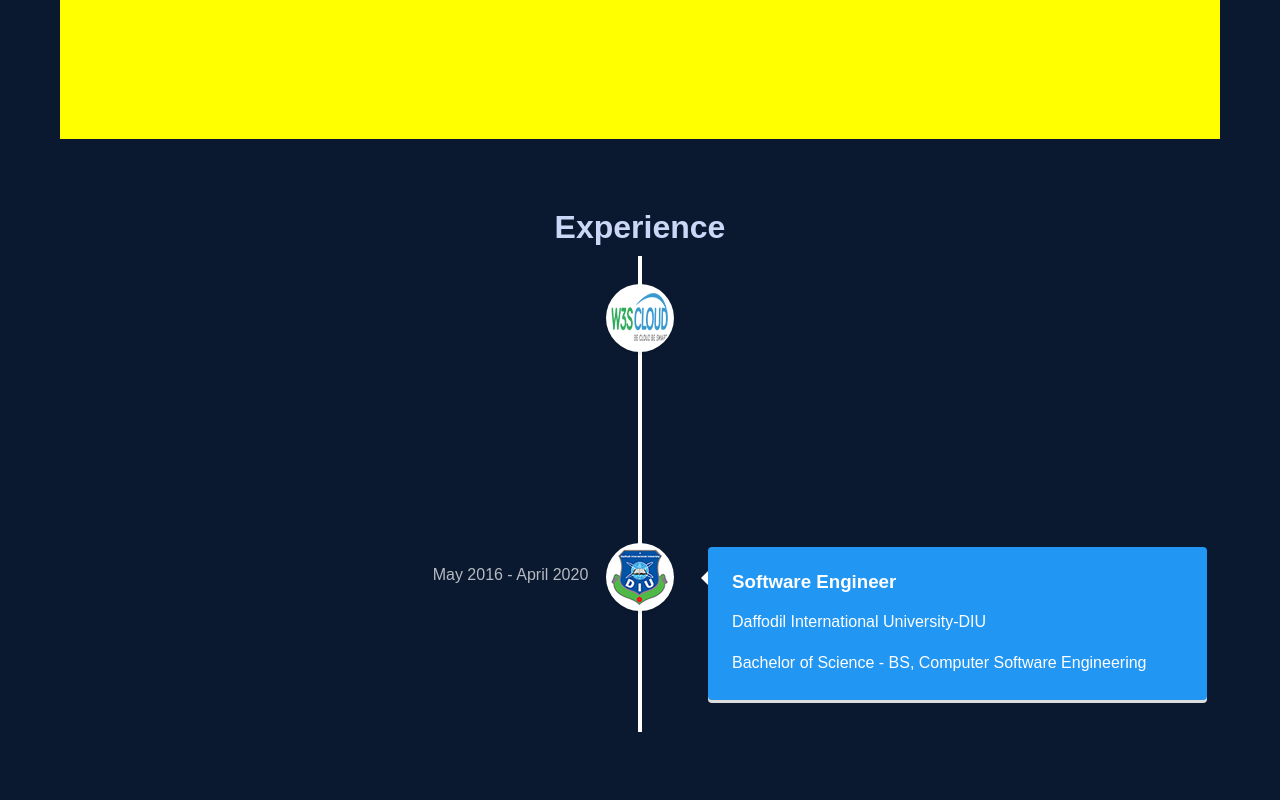
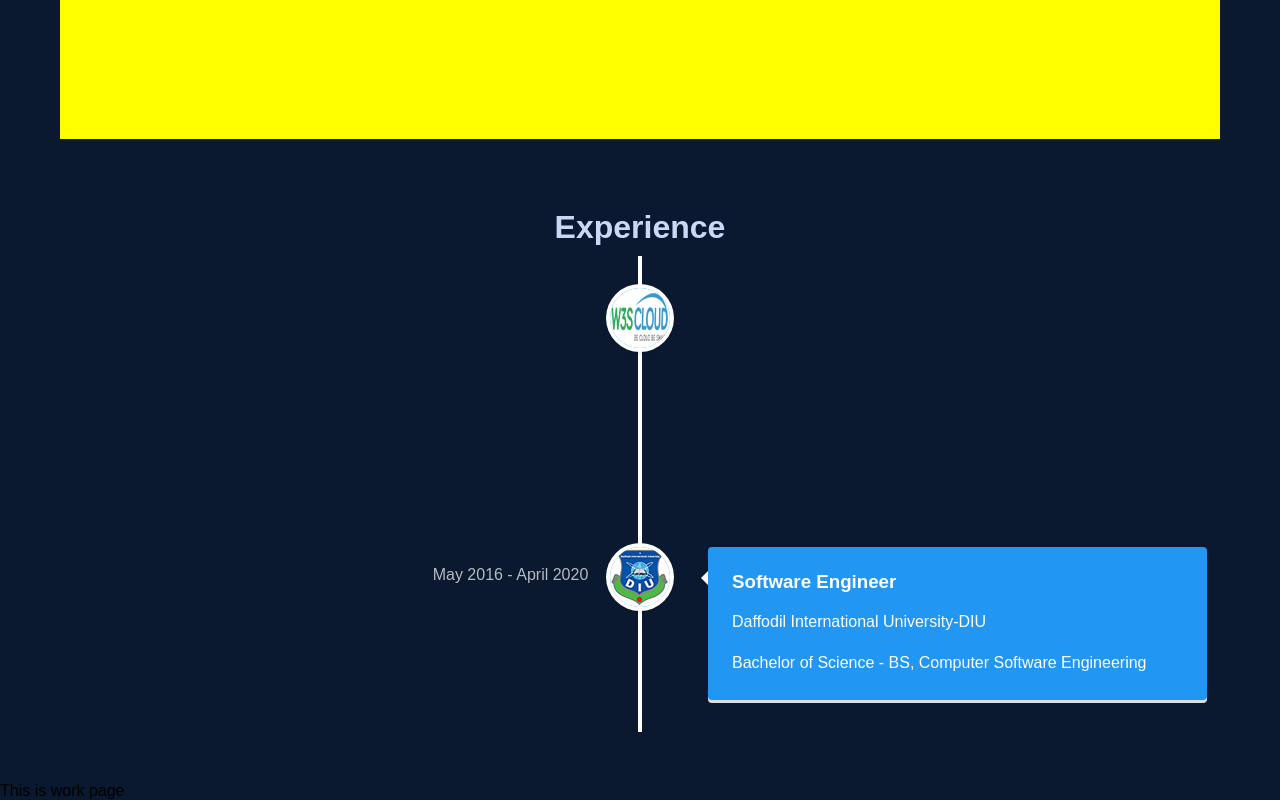
Before and after one commit to ikbalrazu/MyPortfolio, a React (Create React App) app: page / in a window 1280 px wide. Shown: the part 1119-1919 px from the top of the page. Built offline with nearby package versions, Linux system fonts and the light colour scheme.

Commit message:
timeline updated

```diff
--- a/src/components/Experience.js
+++ b/src/components/Experience.js
@@ -23,7 +23,7 @@ const Experience = () => {
                     contentArrowStyle={{ borderRight: '7px solid  rgb(33, 150, 243)' }}
                     date="Aug 2021 - present"
                     iconStyle={{ background: 'rgb(33, 150, 243)', color: '#fff' }}
-                    icon={<img className="time-icon" src={W3scloud} style={{borderRadius:"40%"}}/>}
+                    icon={<img className="time-icon" src={W3scloud} style={{borderRadius:"50%"}}/>}
                     >
                     <h3 className="vertical-timeline-element-title">Software Developer</h3>
                     {/* <h4 className="vertical-timeline-element-subtitle">Miami, FL</h4> */}
@@ -38,7 +38,7 @@ const Experience = () => {
                     className="vertical-timeline-element--work"
                     date="May 2016 - April 2020"
                     iconStyle={{ background: 'rgb(33, 150, 243)', color: '#fff' }}
-                    icon={<img className="time-icon" src={DiuIcon} style={{borderRadius:"40%"}}/>}
+                    icon={<img className="time-icon" src={DiuIcon} style={{borderRadius:"50%"}}/>}
                     >
                     <h3 className="vertical-timeline-element-title">Software Engineer</h3>
                     {/* <h4 className="vertical-timeline-element-subtitle">Los Angeles, CA</h4> */}
--- a/src/components/Home.js
+++ b/src/components/Home.js
@@ -4,6 +4,7 @@ import {FaFacebookSquare,FaTwitterSquare,FaLinkedin,FaInstagramSquare,FaYoutubeS
 import '../styles/home.css';
 import About from './About';
 import Experience from './Experience';
+import Work from './Work';
 
 const Home = () => {
 
@@ -56,6 +57,7 @@ const Home = () => {
         </div>
         <About/>
         <Experience/>
+        <Work/>
         </>
     )
 };
--- a/src/components/Work.js
+++ b/src/components/Work.js
@@ -1,7 +1,11 @@
 import React from 'react';
 
-function Work() {
-  return <div>Work page</div>;
+const Work = () => {
+  return(
+    <div>
+      This is work page
+    </div>
+  )
 }
 
 export default Work;
```
